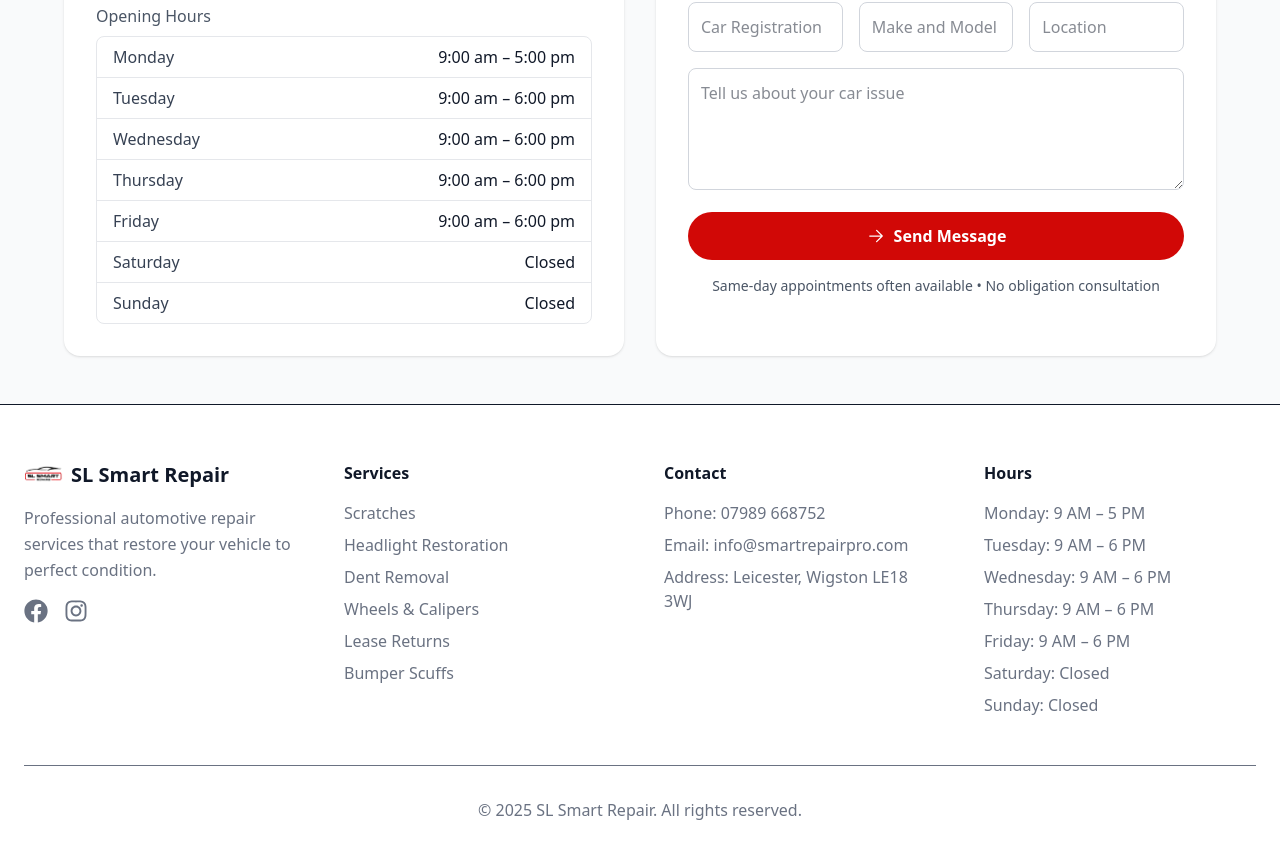
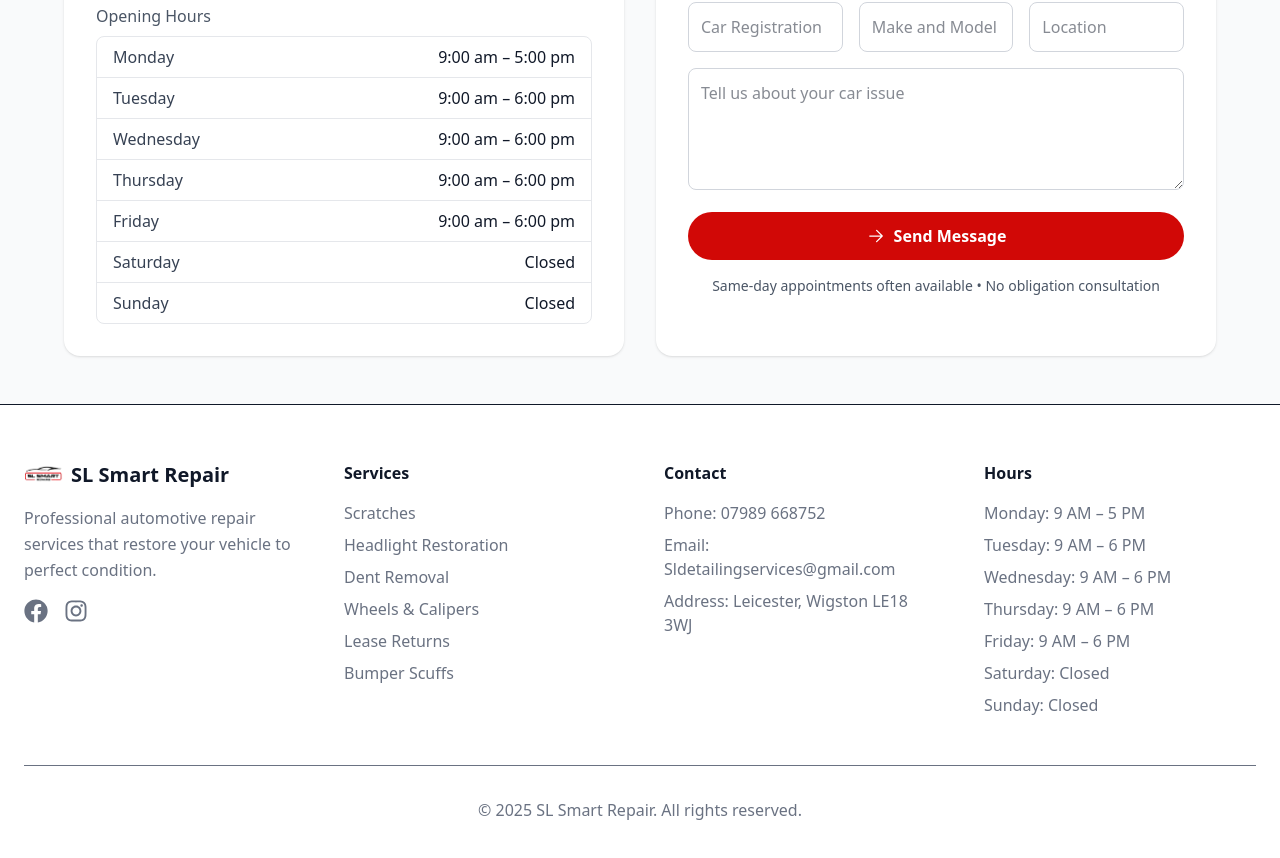
Before and after one commit to shandiru/smartrepairpro, a React (Vite) app: page / in a window 1280 px wide. Shown: the part 4983-5841 px from the top of the page. Built offline with nearby package versions, Linux system fonts and the light colour scheme.

Commit message:
fix issue

```diff
--- a/src/components/Footer.jsx
+++ b/src/components/Footer.jsx
@@ -81,10 +81,10 @@
               <li>
                 Email:{" "}
                 <a
-                  href="mailto:info@smartrepairpro.com"
+                  href="mailto:Sldetailingservices@gmail.com"
                   className="hover:text-gray-700 dark:hover:text-gray-200"
                 >
-                  info@smartrepairpro.com
+                  Sldetailingservices@gmail.com
                 </a>
               </li>
               <li>Address: Leicester, Wigston LE18 3WJ</li>
```
